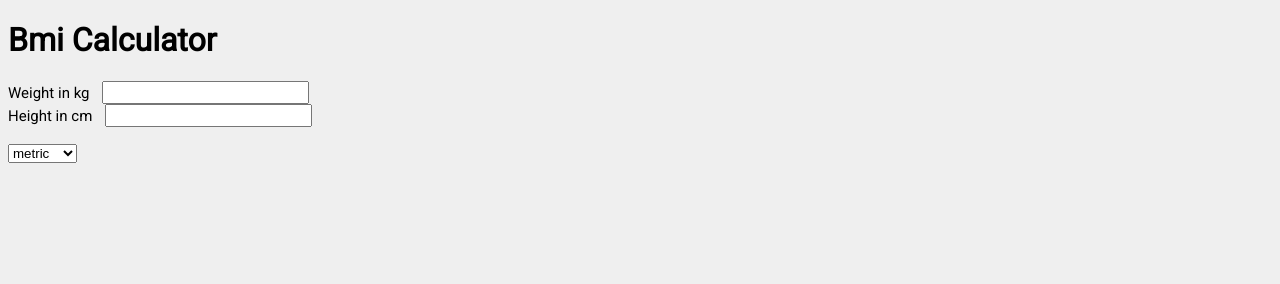
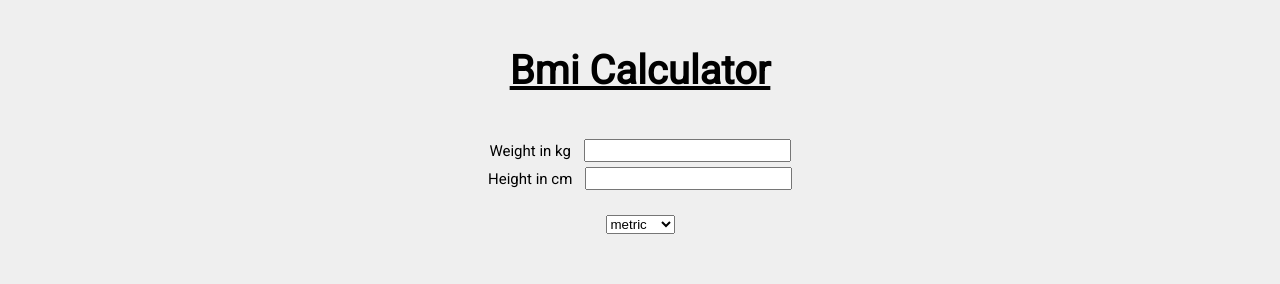
Before and after one commit to Joberg95/react-bmi-challenge, a React (Create React App) app: page / in a window 1280 px wide. Shown: the top 284 px of the page. Built offline with nearby package versions, Linux system fonts and the light colour scheme.

Commit message:
refactored header and changed styling to pass tests

```diff
--- a/src/App.js
+++ b/src/App.js
@@ -24,8 +24,10 @@ class App extends Component {
     const methodList = ["metric", "imperial"]
     return (
       <div className="mainComponent">
+      <div className="Header">
+        <Header/>
+      </div>
         <div>
-          <Header/>
           <label>Weight in {this.state.method === "metric" ? "kg" : "lbs"}</label>
           <input
             name="weight"
--- a/src/index.css
+++ b/src/index.css
@@ -1,20 +1,21 @@
-body {
-  background-color: #EEEE;
+.mainComponent {
   padding: 0;
   font-family: 'Roboto', sans-serif;
   -webkit-font-smoothing: antialiased;
   -moz-osx-font-smoothing: grayscale;
+  text-align: center;
+  font-size: 20px;
+
 }
 
-header {
-  position: absolute;
-  right: 0;
-  top: 0;
-  left: 0;
-  text-align: center;
-  font-size: 20px;
-  background-color: #333;
-  color: white;
+body {
+  background-color: #EEEE;
+}
+
+.Header {
+  text-decoration: underline;
+  padding: 1%;
+  background-size: cover;
 }
 
 .main-div {
@@ -30,6 +31,7 @@ header {
 
 input {
   font-size: 15px;
+  margin-top: 5px;;
 }
 
 label {
```
